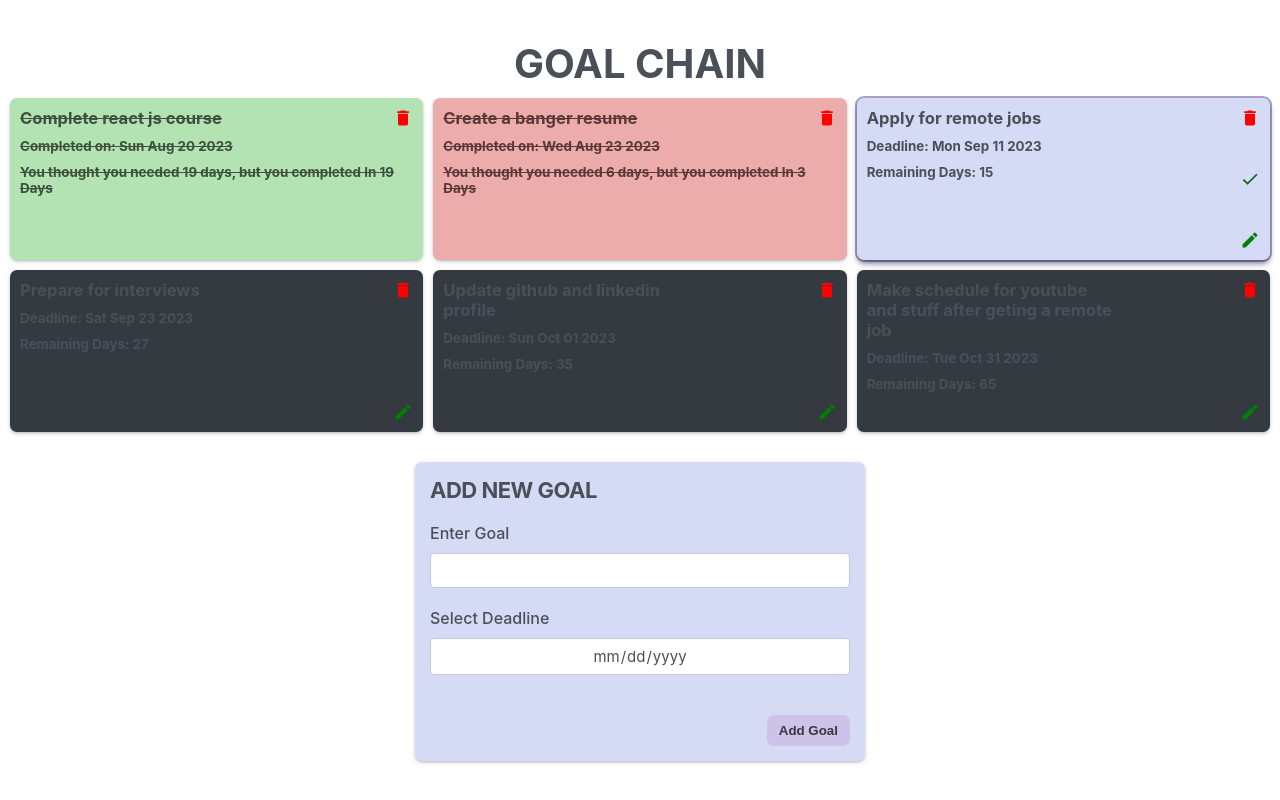
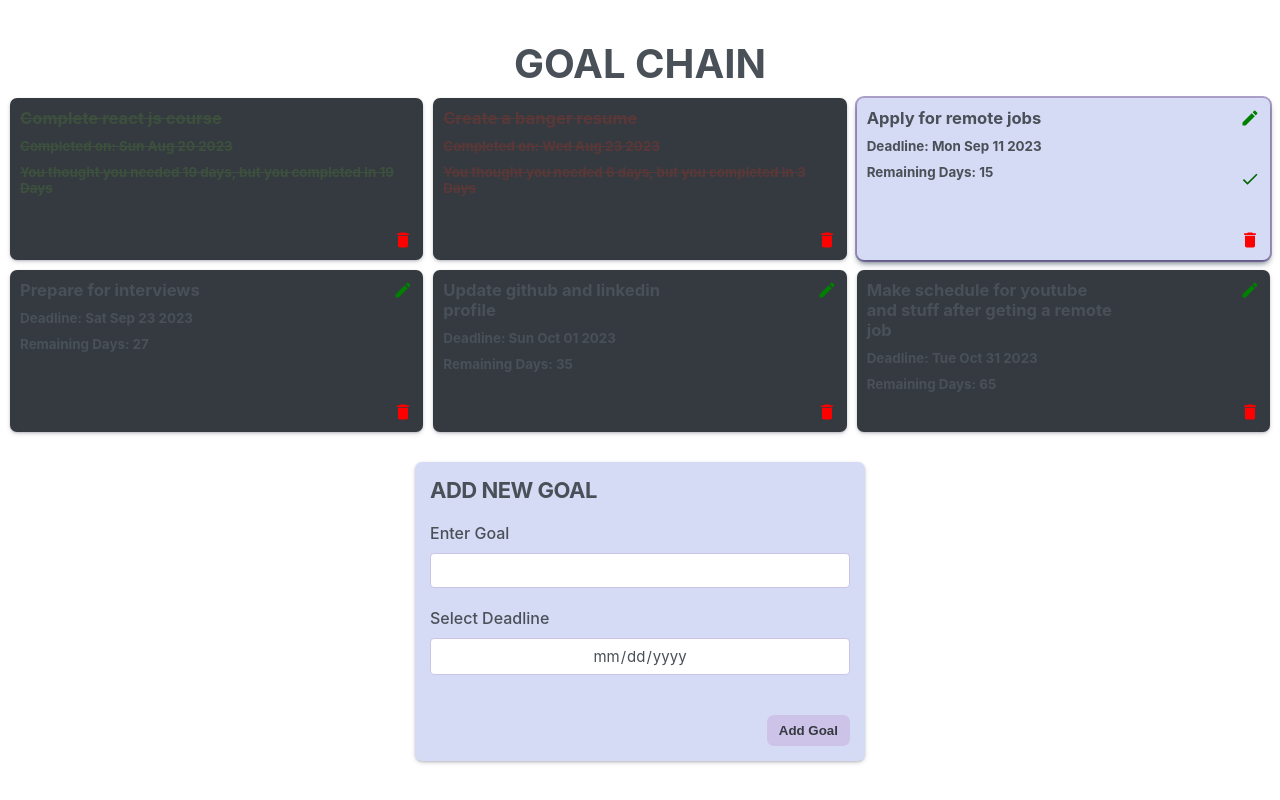
Before and after one commit to syedmhdm/goal-chain, a React (Create React App) app: page / in a window 1280 px wide. Built offline with nearby package versions, Linux system fonts and the light colour scheme.

Commit message:
changed some colors and position of icons

```diff
--- a/src/index.css
+++ b/src/index.css
@@ -197,7 +197,7 @@ h5 {
   top: 1rem;
   bottom: 1rem;
   display: flex;
-  flex-direction: column;
+  flex-direction: column-reverse;
   justify-content: space-between;
   max-height: 90%;
 }
@@ -218,13 +218,13 @@ h5 {
 }
 
 .grey-out.good-prediction {
-  background-color: rgb(179, 226, 179);
+  /* background-color: rgb(179, 226, 179); */
   color: rgb(61, 80, 61);
   text-decoration: line-through;
 }
 
 .grey-out.bad-prediction {
-  background-color: rgb(236, 172, 172);
+  /* background-color: rgb(236, 172, 172); */
   color: rgb(90, 56, 56);
   text-decoration: line-through;
 }
```
